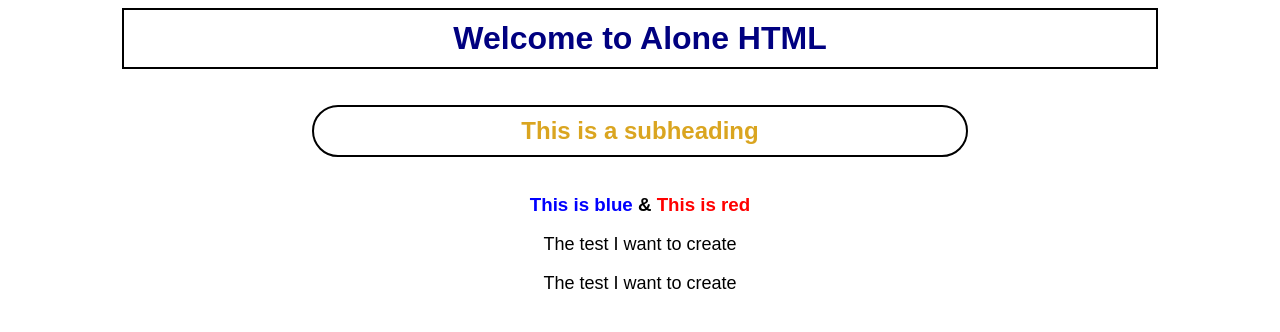
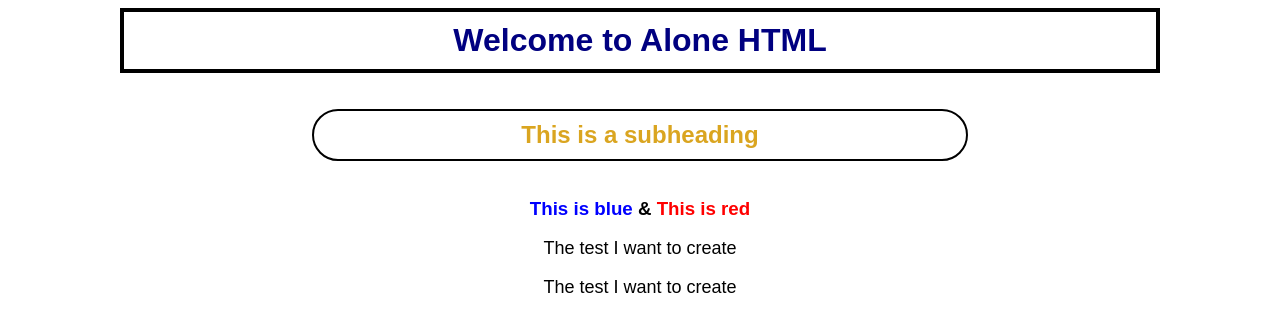
Before and after one commit to tegarpermanaputra21-sudo/Pertemuan02_Basic-CSS, a plain HTML site: page alone.html in a window 1280 px wide. Drawn offline with Linux system fonts and the light colour scheme.

Commit message:
menambahkan tebal pada border h1

```diff
--- a/alone.html
+++ b/alone.html
@@ -11,7 +11,7 @@
         h1{
             color: navy;
             text-align: center;
-            border: 2px solid black;
+            border: 4px solid black;
             width: 80%;
             margin: 0 auto;
             padding: 10px;
```
